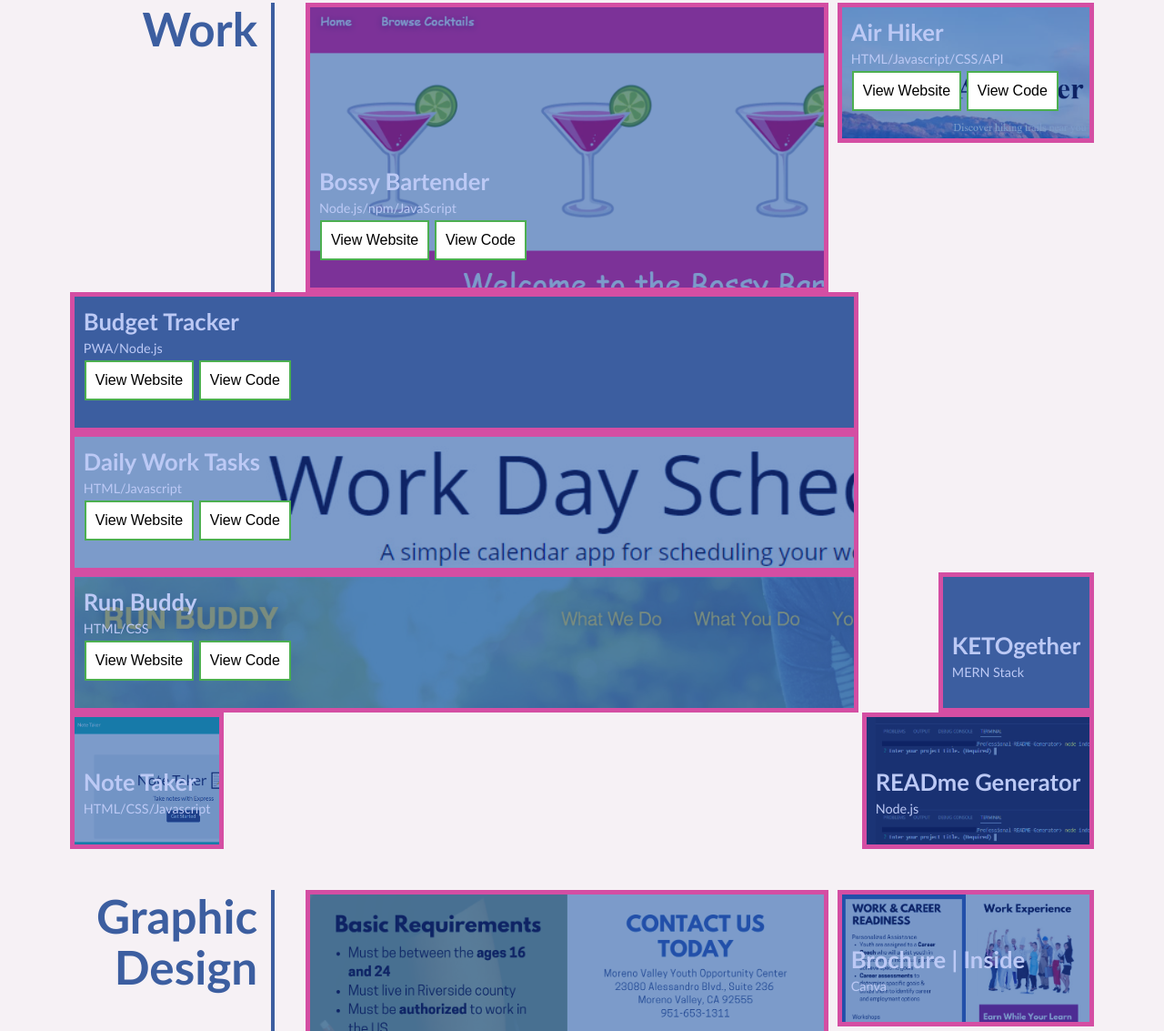
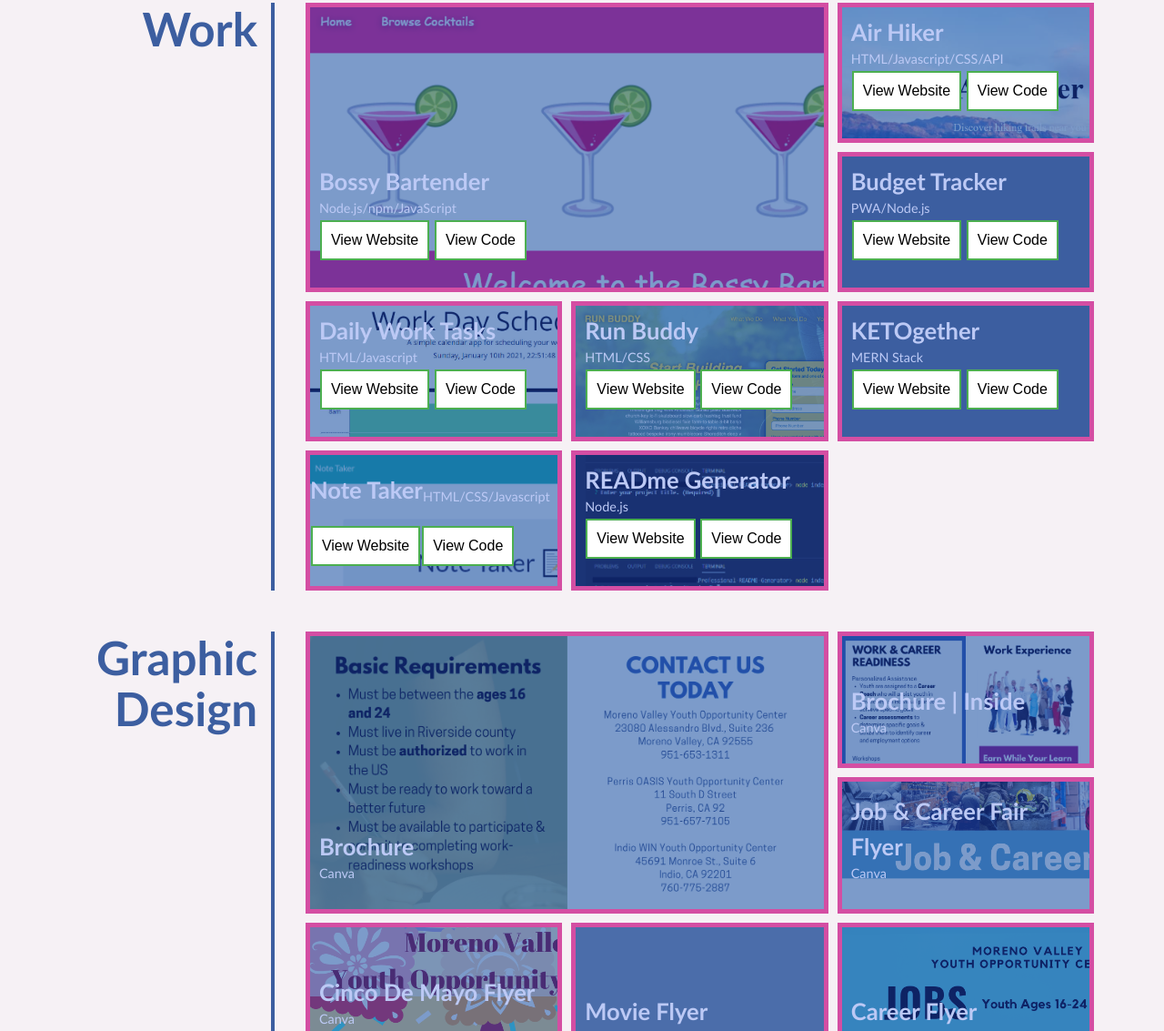
Before and after one commit to yalitzab/portfolio, a plain HTML site: page index.html in a window 1280 px wide. Shown: the part 521-1654 px from the top of the page at 91% size. Drawn offline with Linux system fonts and the light colour scheme; grey boxes are pictures that could not be loaded.

Commit message:
add all buttons to projects

```diff
--- a/index.html
+++ b/index.html
@@ -60,7 +60,6 @@
             <a href="http://bossy-bartender.herokuapp.com/"><button class="button button1">View Website</button></a>
             <a href="https://github.com/yalitzab/bossy-bartender"><button class="button button1">View Code</button></a>
           </div>
-
        </div>
 
         <!-- Air Hiker -->
@@ -71,29 +70,19 @@
             <a href="https://yalitzab.github.io/air-hiker/"><button class="button button1">View Website</button></a>
               <a href="https://github.com/yalitzab/air-hiker"><button class="button button1">View Code</button></a>
           </div>
-            <!-- <div>
-              <a href="https://yalitzab.github.io/air-hiker/"><button class="button button1">View Website</button></a>
-              <a href="https://github.com/yalitzab/air-hiker"><button class="button button1">View Code</button></a>
-            </div> -->
           </div>
-      </div>
 
         <!-- Budget Tracker -->
-          <div class="grid-item budget-tracker">
+        <div class="grid-item budget-tracker">
         <div>
             <h3>Budget Tracker</h3>
             <span>PWA/Node.js</span> <br>
             <a href="https://the-budget-tracker-pwa.herokuapp.com/"><button class="button button1">View Website</button></a>
-              <a href="https://github.com/yalitzab/air-hiker"><button class="button button1">View Code</button></a>
+            <a href="https://github.com/yalitzab/air-hiker"><button class="button button1">View Code</button></a>
           </div>
-          <!-- <div>
-              <a href="https://the-budget-tracker-pwa.herokuapp.com/"><button class="button button1">View Website</button></a>
-              <a href="https://github.com/yalitzab/air-hiker"><button class="button button1">View Code</button></a>
-            </div> -->
         </div>
 
         <!-- Daily note taker -->
-        <!-- <a href="https://yalitzab.github.io/daily-work-task/" class="grid-item daily-note"></a> -->
          <div class="grid-item daily-note">
         <div>
             <h3>Daily Work Tasks </h3>
@@ -101,46 +90,50 @@
             <a href="https://yalitzab.github.io/daily-work-task/"><button class="button button1">View Website</button></a>
             <a href="https://github.com/yalitzab/air-hiker"><button class="button button1">View Code</button></a>
           </div>
-          <!-- <div>
-            <a href="https://yalitzab.github.io/air-hiker/"><button class="button button1">View Website</button></a>
-            <a href="https://github.com/yalitzab/air-hiker"><button class="button button1">View Code</button></a>
-          </div> -->
         </div>
 
         <!-- run buddy -->
-        <!-- <a href="https://yalitzab.github.io/yalitzab.github.io-run-buddy/" class="grid-item run-buddy"></a> -->
         <div class="grid-item run-buddy">
         <div>
             <h3>Run Buddy</h3>
             <span>HTML/CSS</span> <br>
             <a href="https://yalitzab.github.io/yalitzab.github.io-run-buddy/"><button class="button button1">View Website</button></a>
-            <a href="https://github.com/yalitzab/air-hiker"><button class="button button1">View Code</button></a>
+            <a href="https://github.com/yalitzab/yalitzab.github.io-run-buddy"><button class="button button1">View Code</button></a>
           </div>
         </div>
 
         <!-- Ke-together -->
-        <a href="https://ketogether.herokuapp.com/" class="grid-item Ke-together">
-          <div>
+        <!-- <a href="https://ketogether.herokuapp.com/" class="grid-item Ke-together">   </a> -->
+        <div class="grid-item Ke-together">
+        <div>
             <h3>KETOgether </h3>
-            <span>MERN Stack</span>
-          </div>
-        </a>
+            <span>MERN Stack</span> <br>
+            <a href="https://ketogether.herokuapp.com/"><button class="button button1">View Website</button></a>
+            <a href="https://github.com/yalitzab/ketogether"><button class="button button1">View Code</button></a>
+        </div>
+        </div>
 
         <!-- Note taker -->
-        <a href="https://quiet-hamlet-59341.herokuapp.com/" class="grid-item note-taker">
-          <div>
+        <!-- <a href="https://quiet-hamlet-59341.herokuapp.com/" class="grid-item note-taker"></a> -->
+          <div class="grid-item note-taker">
             <h3>Note Taker</h3>
-            <span>HTML/CSS/Javascript</span>
+            <span>HTML/CSS/Javascript</span> <br>
+            <a href="https://quiet-hamlet-59341.herokuapp.com/"><button class="button button1">View Website</button></a>
+            <a href="https://github.com/yalitzab/Note-Taker"><button class="button button1">View Code</button></a>
           </div>
-        </a>
+
 
         <!-- Reame generator -->
-        <a href="https://github.com/yalitzab/Professional-README-Generator" class="grid-item readme-gen">
-          <div>
+        <!-- <a href="https://github.com/yalitzab/Professional-README-Generator" class="grid-item readme-gen"></a> -->
+          <div class="grid-item readme-gen">
+        <div>
             <h3>READme Generator</h3>
-            <span>Node.js</span>
+            <span>Node.js</span> <br>
+            <a href="https://github.com/yalitzab/Professional-README-Generator"><button class="button button1">View Website</button></a>
+            <a href="https://github.com/yalitzab/Professional-README-Generator"><button class="button button1">View Code</button></a>
           </div>
-        </a>
+        </div>
+
       </div>
     </section>
 
```
